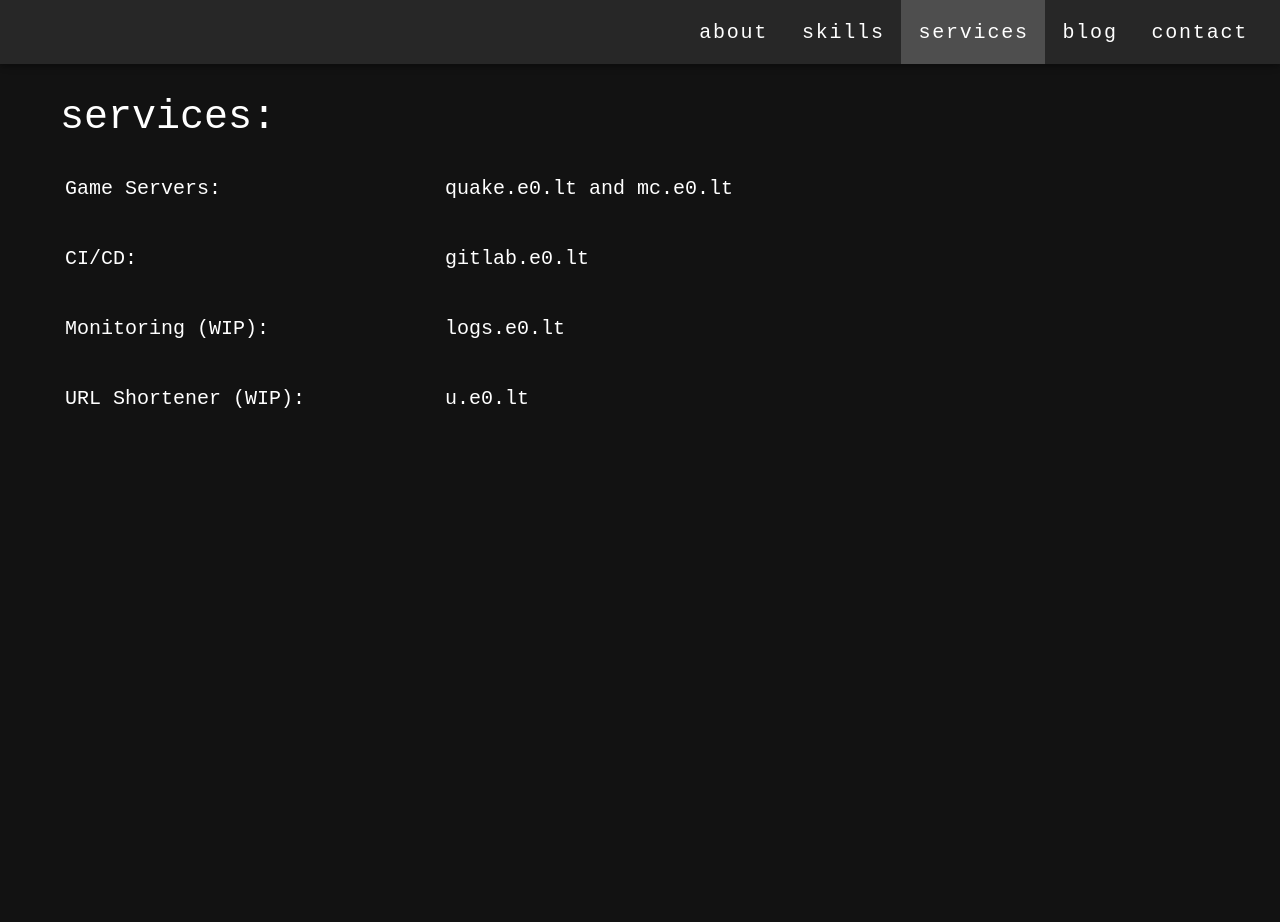
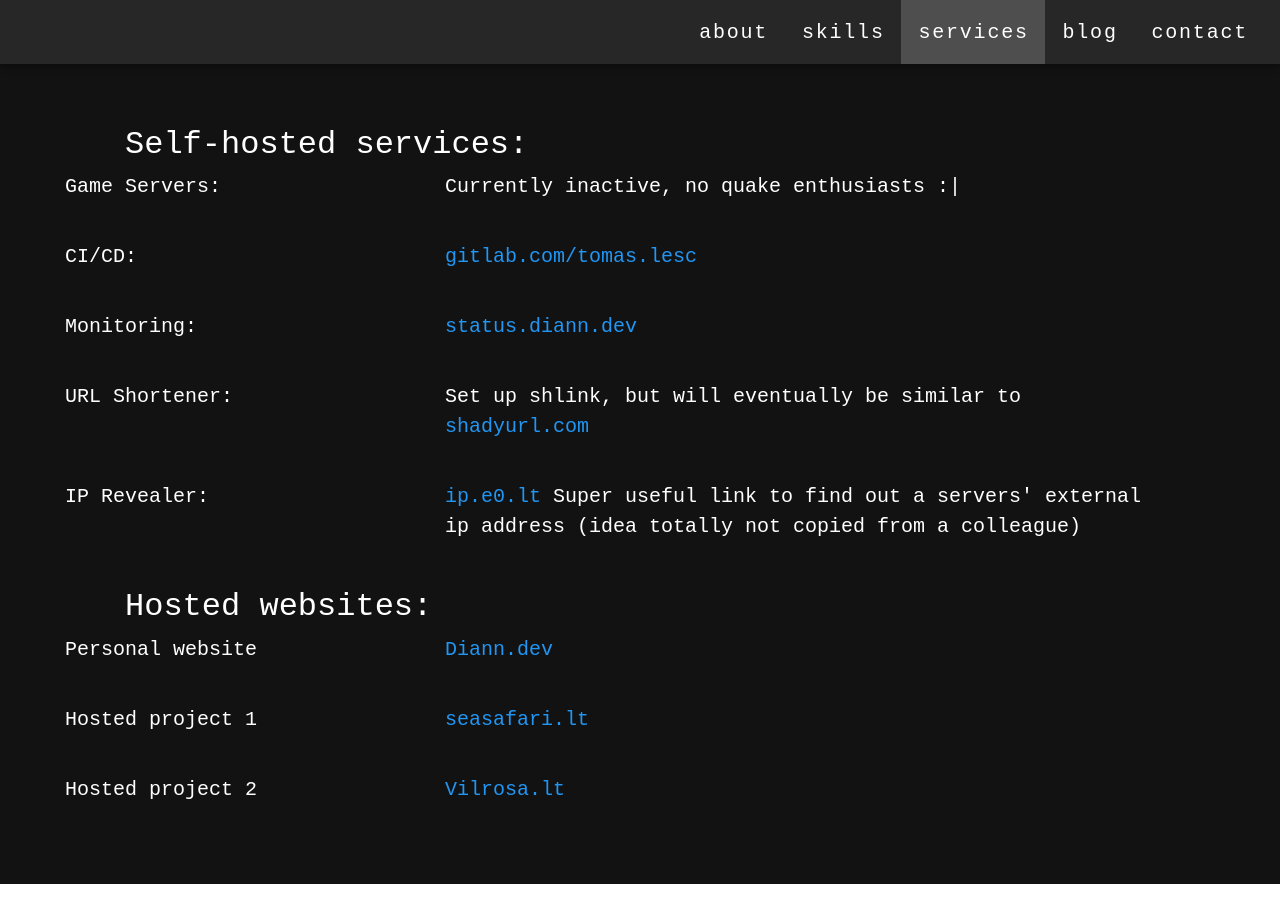
Before and after one commit to diana-v/tl_portfolio, a Vue app: page /services in a window 1280 px wide. Shown: the top 922 px of the page. After the commit the page ends 884 px from the top, so only its background shows below. Built offline with nearby package versions, Linux system fonts and the light colour scheme.

Commit message:
Entry to skills, updated services page

```diff
--- a/src/App.vue
+++ b/src/App.vue
@@ -63,7 +63,7 @@
         -webkit-font-smoothing: antialiased;
         -moz-osx-font-smoothing: grayscale;
         text-align: center;
-        color: #2c3e50;
+        color: #2d2d2f;
     }
 
     #nav {
--- a/src/views/Services.vue
+++ b/src/views/Services.vue
@@ -1,22 +1,39 @@
 <template>
     <div>
-        <h1 class="header">services:</h1>
         <main class="container services-container">
+        <h2 class="header">Self-hosted services:</h2>
             <section class="row services-row">
                 <div class="col-sm-4 services-title">Game Servers:</div>
-                <p class="col-sm-8">quake.e0.lt and mc.e0.lt</p>
+                <p class="col-sm-8">Currently inactive, no quake enthusiasts :|</p>
             </section>
             <section class="row services-row">
                 <div class="col-sm-4 services-title">CI/CD:</div>
-                <p class="col-sm-8">gitlab.e0.lt</p>
+                <p class="col-sm-8"><a href="https://gitlab.com/tomas.lesc">gitlab.com/tomas.lesc</a></p>
             </section>
             <section class="row services-row">
-                <div class="col-sm-4 services-title">Monitoring (WIP):</div>
-                <p class="col-sm-8">logs.e0.lt</p>
+                <div class="col-sm-4 services-title">Monitoring:</div>
+                <p class="col-sm-8"><a href="https://status.diann.dev">status.diann.dev</a></p>
             </section>
             <section class="row services-row">
-                <div class="col-sm-4 services-title">URL Shortener (WIP):</div>
-                <p class="col-sm-8">u.e0.lt</p>
+                <div class="col-sm-4 services-title">URL Shortener:</div>
+                <p class="col-sm-8">Set up shlink, but will eventually be similar to <a href="http://www.shadyurl.com">shadyurl.com</a></p>
+            </section>
+            <section class="row services-row">
+                <div class="col-sm-4 services-title">IP Revealer:</div>
+                <p class="col-sm-8"><a href="https://ip.e0.lt">ip.e0.lt</a> Super useful link to find out a servers' external ip address   (idea totally not copied from a colleague)</p>
+            </section>
+        <h2 class="header">Hosted websites:</h2>
+            <section class="row services-row">
+                <div class="col-sm-4 services-title">Personal website</div>
+                <p class="col-sm-8"><a href="https://www.diann.dev">Diann.dev</a></p>
+            </section>
+            <section class="row services-row">
+                <div class="col-sm-4 services-title">Hosted project 1</div>
+                <p class="col-sm-8"><a href="https://www.seasafari.lt">seasafari.lt</a></p>
+            </section>
+            <section class="row services-row">
+                <div class="col-sm-4 services-title">Hosted project 2</div>
+                <p class="col-sm-8"><a href="https://www.vilrosa.lt">Vilrosa.lt</a></p>
             </section>
         </main>
     </div>
--- a/src/views/Skills.vue
+++ b/src/views/Skills.vue
@@ -16,51 +16,6 @@
         </main>
     </div>
 </template>
-
-<style>
-    .timeline-container {
-        margin-right: 30px;
-        margin-left: 30px;
-    }
-
-    .timeline-item {
-        -webkit-animation: 3s ease 0s normal forwards 1 fadein;
-        animation: 3s ease 0s normal forwards 1 fadein;
-    }
-    @keyframes fadein{
-        0% { opacity:0; }
-        40% { opacity:1; }
-        100% { opacity:1; }
-    }
-
-    @-webkit-keyframes fadein {
-        0% {
-            opacity: 0;
-        }
-        40% {
-            opacity: 1;
-        }
-        100% {
-            opacity: 1;
-        }
-    }
-
-    .timeline-card {
-        text-align: start;
-    }
-
-    .timeline-text {
-        font-size: 16px;
-        white-space: pre-line;
-        color: white !important;
-    }
-
-    .timeline-year {
-        font-size: 30px;
-        color: #2196f3;
-    }
-</style>
-
 <script>
     export default {
         data: () => ({
@@ -133,6 +88,12 @@
                     content: 'Lightweight implementation of CI&CD\n' +
                         'Webserver hosting the content listening to webhooks for update, used for fast prototyping and self-hosted third party services.'
                 },
+                {
+                    title: 'Monitoring',
+                    year: '2020',
+                    content: 'TIG Stack\n' +
+                        'Created a self hosted TIG stack to monitor internal websites. Surprisingly helpful to know when electricity is gone...'
+                },
             ],
             timeline: []
         }),
@@ -151,3 +112,46 @@
         }
     };
 </script>
+<style>
+    .timeline-container {
+        margin-right: 30px;
+        margin-left: 30px;
+    }
+
+    .timeline-item {
+        -webkit-animation: 3s ease 0s normal forwards 1 fadein;
+        animation: 3s ease 0s normal forwards 1 fadein;
+    }
+    @keyframes fadein{
+        0% { opacity:0; }
+        40% { opacity:1; }
+        100% { opacity:1; }
+    }
+
+    @-webkit-keyframes fadein {
+        0% {
+            opacity: 0;
+        }
+        40% {
+            opacity: 1;
+        }
+        100% {
+            opacity: 1;
+        }
+    }
+
+    .timeline-card {
+        text-align: start;
+    }
+
+    .timeline-text {
+        font-size: 16px;
+        white-space: pre-line;
+        color: white !important;
+    }
+
+    .timeline-year {
+        font-size: 30px;
+        color: #2196f3;
+    }
+</style>
```
